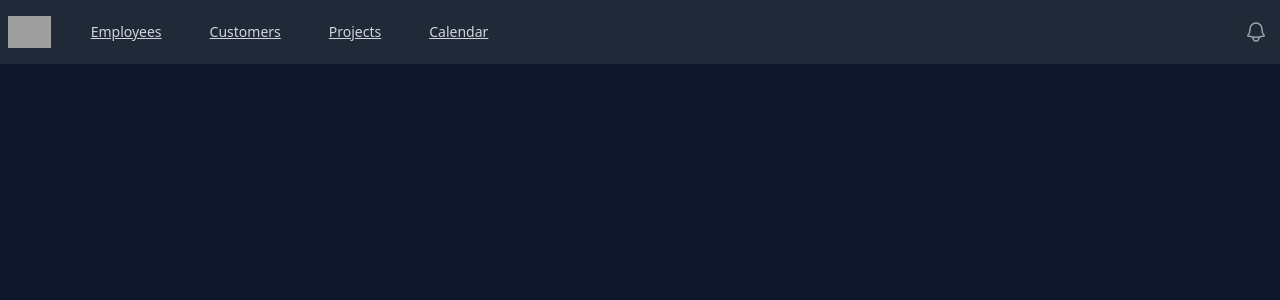
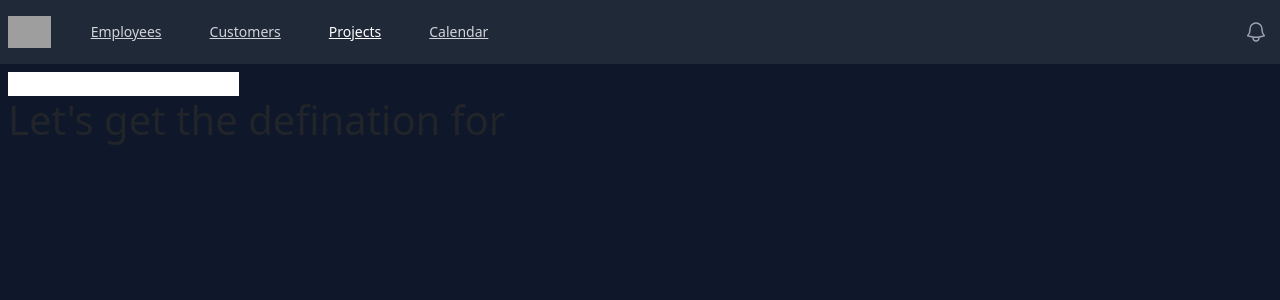
Before and after one commit to stellar-stack/hello, a React (Create React App) app: page /dictionary in a window 1280 px wide. Shown: the top 300 px of the page. Built offline with nearby package versions, Linux system fonts and the light colour scheme; grey boxes are pictures that could not be loaded.

Commit message:
making thing interactive :)

```diff
--- a/src/App.js
+++ b/src/App.js
@@ -8,6 +8,7 @@
 import Employees from "./pages/Employees";
 import Customers from "./pages/Customers";
 import { BrowserRouter, Routes, Route} from 'react-router-dom';
+import Dictionary from "./components/Dictionary";
 
 function App() {
   return (
@@ -15,7 +16,7 @@
     <Header>
         <Routes>
           <Route path = '/employees' element= {<Employees />} />
-
+          <Route path="/dictionary" element={<Dictionary />} />
           <Route path = '/customers' element= {<Customers />} />
         </Routes>
     </Header>
--- /dev/null
+++ b/src/components/Dictionary.js
@@ -0,0 +1,22 @@
+import { useState, useEffect } from "react";
+
+export default function Dictionary() {
+  const [word, setWord] = useState();
+
+  useEffect(() => {
+    console.log("State updated", word);
+  }); //Limit what state UseEffect cares about --> dependency array
+
+  return (
+    <>
+      <input
+        type="text"
+        onChange={(e) => {
+          setWord(e.target.value);
+        }}
+      />
+
+      <h1>Let's get the defination for {word}</h1>
+    </>
+  );
+}
--- a/src/components/Header.js
+++ b/src/components/Header.js
@@ -5,7 +5,7 @@
 const navigation = [
   { name: 'Employees', href: '/Employees' },
   { name: 'Customers', href: '/Customers'  },
-  { name: 'Projects', href: '/other' },
+  { name: 'Projects', href: '/dictionary' },
   { name: 'Calendar', href: '/ontario' },
 ]
 
```
